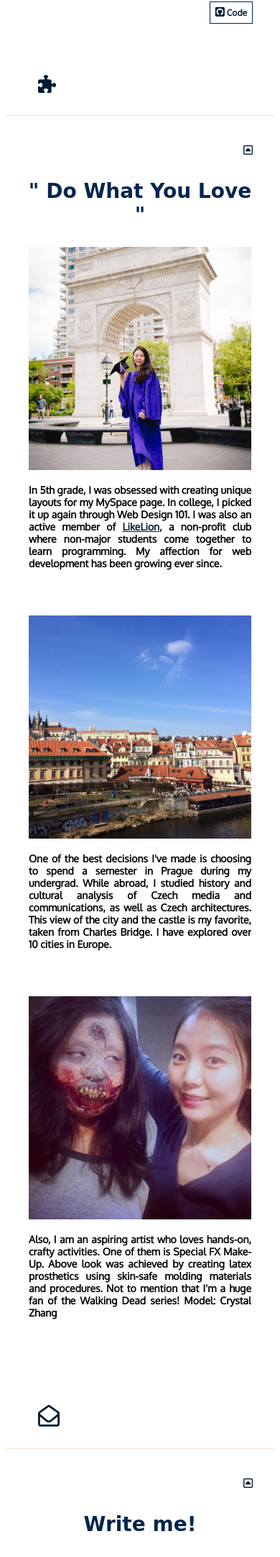
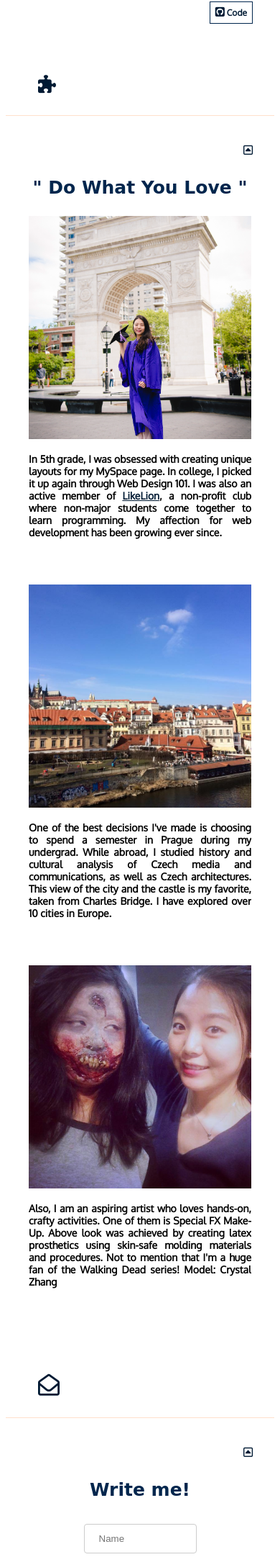
Before and after one commit to yuralala8/portfolio, a PHP site: page /index.html in a window 390 px wide. Shown: the part 3709-5872 px from the top of the page at 72% size. Run offline with PHP 8.4, Linux system fonts and the light colour scheme; some libraries are stand-ins or nearby versions; some web fonts are replaced.

Commit message:
implemented responsive design

```diff
--- a/css/index.css
+++ b/css/index.css
@@ -541,8 +541,8 @@
 		}
 
 		.quote {
-			font-size: 28px;
-			width: 100%;
+			font-size: 25px;
+
 
 		}
 
```
